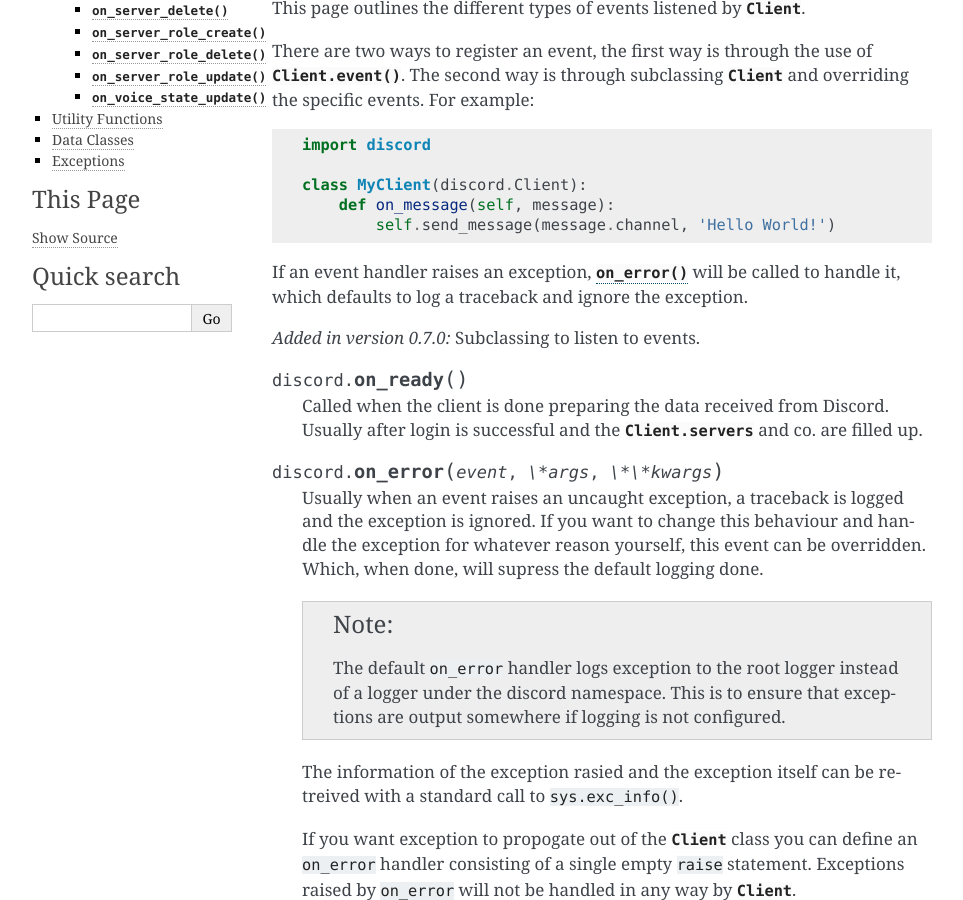
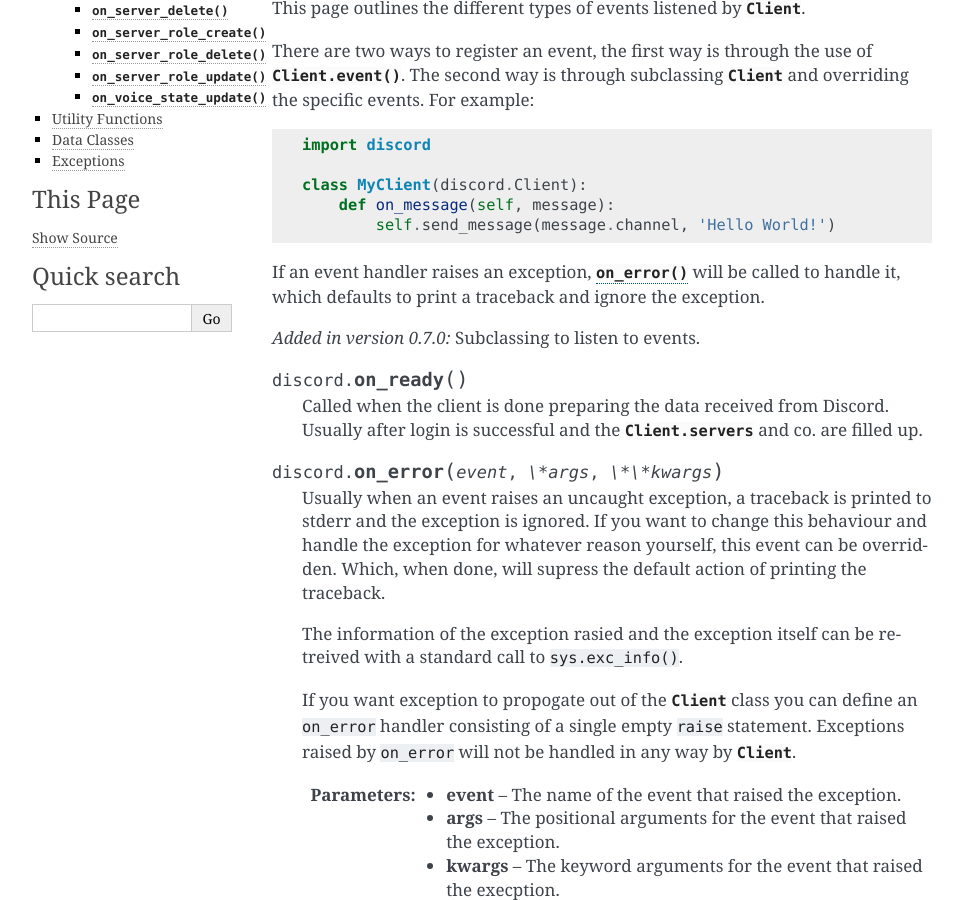
Before and after one commit to Rapptz/discord.py, a Sphinx documentation site: the page built from docs/api.rst, in a window 1280 px wide and 900 px high, scrolled down 574 px. Shown: the whole window, without its empty margins (148-1111 px from the left). Built offline with Sphinx 7.4.7, drawn with Linux system fonts in a browser that asks for light colours.

Commit message:
Print to stderr in on_error
Apparently the clever hack for logging in on_error was not so clever
after all.  If logging isn't configured, by the logging modules
definition of not configured, which is root logger not having an
Handlers attached, it will call logging.basicConfig().  Which messes up
setups that define handlers for other loggers than the root logger.

Going directly to the root logger rather than using the broken
convenience methods for logger is not an option either, as logger before
Python 3.2 does not have lastResort on the root logger, and prints an
error when invoked without any handlers.

Resolve by printing tracebacks to stderr by default in on_error.

```diff
--- a/docs/api.rst
+++ b/docs/api.rst
@@ -39,7 +39,7 @@
 
 
 If an event handler raises an exception, :func:`on_error` will be called
-to handle it, which defaults to log a traceback and ignore the exception.
+to handle it, which defaults to print a traceback and ignore the exception.
 
 .. versionadded:: 0.7.0
     Subclassing to listen to events.
@@ -53,16 +53,10 @@
 .. function:: on_error(event, \*args, \*\*kwargs)
 
     Usually when an event raises an uncaught exception, a traceback is
-    logged and the exception is ignored. If you want to change this
-    behaviour and handle the exception for whatever reason yourself,
-    this event can be overridden. Which, when done, will supress the
-    default logging done.
-
-    .. note::
-
-        The default ``on_error`` handler logs exception to the root logger
-        instead of a logger under the discord namespace.  This is to ensure
-        that exceptions are output somewhere if logging is not configured.
+    printed to stderr and the exception is ignored. If you want to
+    change this behaviour and handle the exception for whatever reason
+    yourself, this event can be overridden. Which, when done, will
+    supress the default action of printing the traceback.
 
     The information of the exception rasied and the exception itself can
     be retreived with a standard call to ``sys.exc_info()``.
```
Also changed, not shown: docs/logging.rst (+4 -5 lines), 1 other file.
